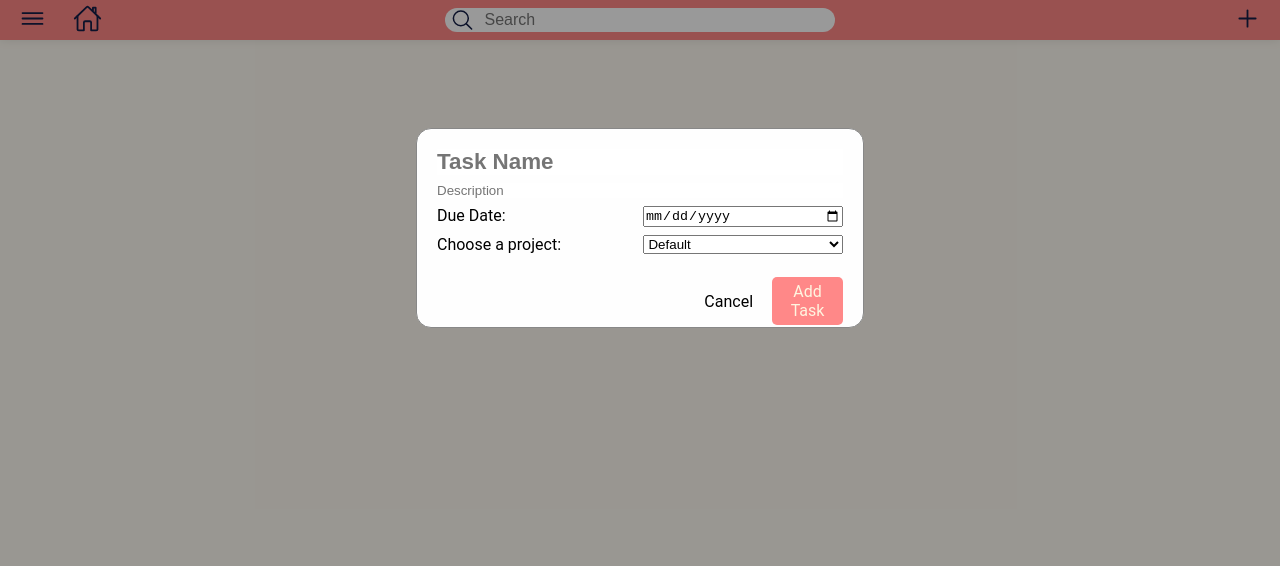
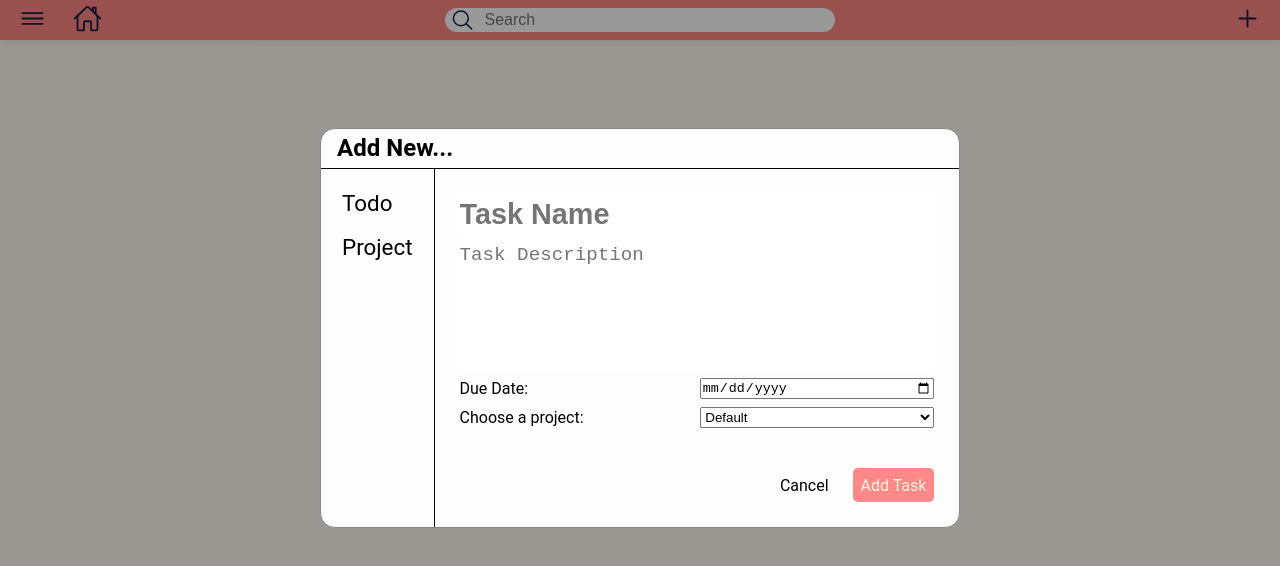
Before and after one commit to Fahridanaa/todo-list, a website built with webpack: page dist/index.html in a window 1280 px wide. Both pictures are taken after a click on the button 1247 px from the left and 20 px from the top of the page. Built offline with nearby package versions, Linux system fonts and the light colour scheme.

Commit message:
mengubah tampilan modal agar dapat dipilih antara form todo dan form project

```diff
--- a/src/modal.js
+++ b/src/modal.js
@@ -12,6 +12,15 @@ function createInputElement(type, id, placeholder, name, required = false) {
   }
 
   return inputElement;
+}
+
+function createTextAreaElement(id, placeholder, name) {
+  const textAreaElement = document.createElement('textarea');
+  textAreaElement.setAttribute('id', id);
+  textAreaElement.setAttribute('placeholder', placeholder);
+  textAreaElement.setAttribute('name', name);
+
+  return textAreaElement;
 }
 
 function createLabelForElement(forId, textContent) {
@@ -48,7 +57,7 @@ function createButtonElement(type, id, textContent, clickHandler) {
   return buttonElement;
 }
 
-function createForm() {
+function createTodoForm() {
   const formElement = document.createElement('form');
   formElement.setAttribute('id', 'todoForm');
 
@@ -86,7 +95,7 @@ function createCancelButton(formElement, modalElement) {
 
 function createTaskInputElements() {
   const titleInput = createInputElement('text', 'inputTitle', 'Task Name', 'title', true);
-  const descriptionInput = createInputElement('text', 'inputDescription', 'Description', 'description');
+  const descriptionInput = createTextAreaElement('inputDescription', 'Task Description', 'description');
   const dueDateInput = createInputElement('date', 'inputDueDate', '', 'dueDate');
 
   const labelDueDate = createLabelForElement('inputDueDate', 'Due Date:');
@@ -119,32 +128,68 @@ function createSubmitButton() {
   return createButtonElement('submit', 'submit', 'Add Task', null);
 }
 
-export default function createTodoModal() {
-  const modalElement = document.createElement('div');
-  modalElement.setAttribute('id', 'todoModal');
+function createTodoTypeSelection() {
+  const chooseTodoType = document.createElement('div');
+  chooseTodoType.setAttribute('id', 'chooseTodoType');
 
-  const formElement = createForm();
+  const todoModalBtn = createButtonElement('button', 'todoModalBtn', 'Todo', () => {
 
+  });
+
+  const projectModalBtn = createButtonElement('button', 'projectModalBtn', 'Project', () => {
+
+  });
+
+  chooseTodoType.appendChild(todoModalBtn);
+  chooseTodoType.appendChild(projectModalBtn);
+
+  return chooseTodoType;
+}
+
+function createTodoModal() {
+  const formElement = createTodoForm();
   const taskInputElements = createTaskInputElements();
   const projectSelection = createProjectSelection();
 
   taskInputElements.forEach(element => {
     formElement.appendChild(element);
   });
+
   formElement.appendChild(projectSelection);
 
-  const buttonsDiv = document.createElement('div');
-  buttonsDiv.setAttribute('id', 'buttons');
+  return formElement;
+}
 
-  const cancelButton = createCancelButton(formElement, modalElement);
-  const submitButton = createSubmitButton();
+export default function () {
+  const modalElement = document.createElement('div');
+  modalElement.setAttribute('id', 'modal');
 
-  buttonsDiv.appendChild(cancelButton);
-  buttonsDiv.appendChild(submitButton);
+  const formModal = document.createElement('div');
+  formModal.setAttribute('id', 'formModal');
 
-  formElement.appendChild(buttonsDiv);
+  const header = document.createElement('h2');
+  header.textContent = 'Add New...';
+  header.setAttribute('id', 'modalHeader');
 
-  modalElement.appendChild(formElement);
+  formModal.appendChild(header);
+  formModal.appendChild(createTodoTypeSelection());
 
+  let todoType = [createTodoModal()];
+
+  todoType.forEach(element => {
+    const buttonsDiv = document.createElement('div');
+    buttonsDiv.setAttribute('id', 'buttons');
+
+    const cancelButton = createCancelButton(createTodoModal(), modalElement);
+    const submitButton = createSubmitButton();
+
+    buttonsDiv.appendChild(cancelButton);
+    buttonsDiv.appendChild(submitButton);
+
+    element.appendChild(buttonsDiv);
+    formModal.appendChild(element);
+  });
+
+  modalElement.appendChild(formModal);
   return modalElement;
 }
--- a/src/navbar.js
+++ b/src/navbar.js
@@ -38,7 +38,7 @@ function createHomeButton() {
 function createAddButton() {
   const addButton = createButton('add', addIcon);
   addButton.addEventListener('click', () => {
-    const modal = document.getElementById('todoModal');
+    const modal = document.getElementById('modal');
     modal.style.display = 'block';
   });
   return addButton;
--- a/src/style.css
+++ b/src/style.css
@@ -135,7 +135,7 @@ button img {
   outline: none;
 }
 
-#todoModal {
+#modal {
   display: none;
   position: fixed; /* Stay in place */
   z-index: 1; /* Sit on top */
@@ -146,43 +146,88 @@ button img {
   background-color: rgba(0,0,0,0.4); /* Black w/ opacity */
 }
 
-#todoForm {
+#formModal {
   background-color: #fefefe;
   margin: 10% auto;
-  padding: 20px;
   border: 1px solid #888;
-  width: 35%;
-  height: 25%;
+  width: 50%;
+  height: 50%;
   border-radius: 15px;
+  display: grid;
+  grid-template-rows: 1fr 9fr;
+  grid-template-columns: 1fr 1fr 4fr;
+  grid-template-areas:
+  "header header header"
+  "left-sidebar main main";
+}
+
+#modalHeader {
+  grid-area: header;
+  padding: 0px 16px;
+  display: flex;
+  align-items: center;
+  border-bottom: 1px solid black;
+}
+
+#todoForm {
+  border-left: 1px solid black;
+  padding: 25px;
+  grid-area: main;
   display: flex;
   flex-direction: column;
   gap: 8px;
 }
 
+#chooseTodoType {
+  grid-area: left-sidebar;
+  padding: 16px;
+  font-size: 1.4rem;
+  display: flex;
+  flex-direction: column;
+  gap: 8px;
+}
+
+#chooseTodoType > button {
+  padding: 5px;
+  border-radius: 5px;
+  border: none;
+  cursor: pointer;
+}
+
+#chooseTodoType > button:hover {
+  font-weight: 700;
+}
+
 #todoForm > * {
   border: none;
-  flex: 1;
 }
 
 #todoForm > #inputTitle {
-  flex: 2;
+  flex: 1;
   font-weight: 700;
-  font-size: 1.4rem;
+  font-size: 1.8rem;
 }
 
-#dueDate {
+#todoForm > #inputDescription {
+  flex: 3;
+  font-size: 1.2rem;
+  resize: none;
+}
+
+#dueDate, #chooseProject {
+  flex: 0.5;
   display: flex;
   gap: 8px;
 }
 
-#chooseProject {
+#todoForm > div > label {
   display: flex;
-  gap: 8px;
+  align-items: center;
 }
 
 #todoForm > #buttons {
-  flex: 2;
-  margin-top: 15px;
+  flex: .8;
+  margin-top: 32px;
   display: flex;
   justify-content: flex-end;
   gap: 8px;
@@ -205,7 +250,7 @@ button img {
   color: #f3f3f3
 }
 
-input:focus {
+input:focus, textarea:focus, select:focus {
   outline:none!important;
 }
 
```
